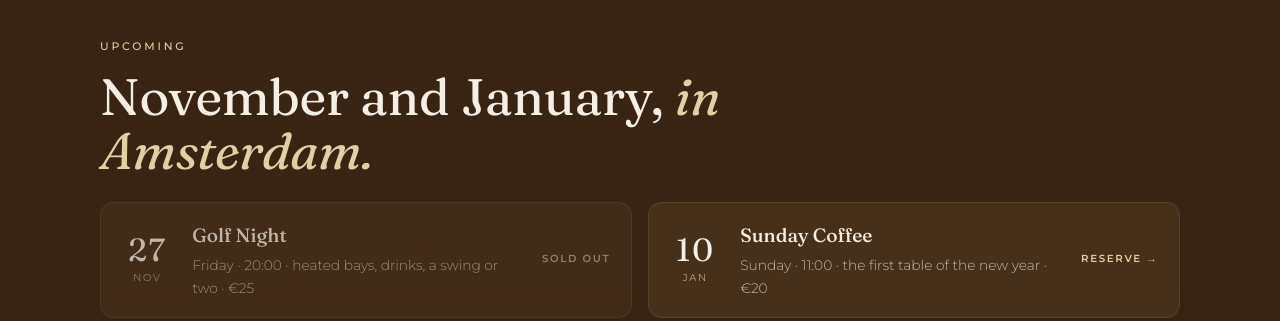
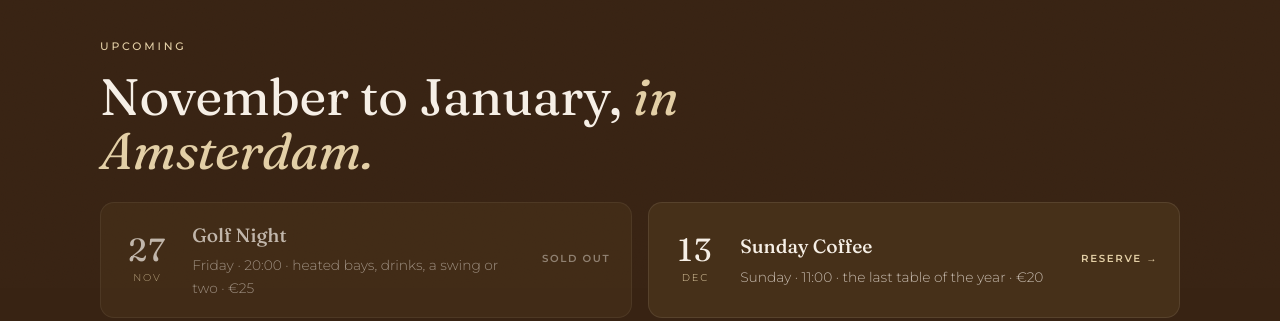
Before and after one commit to AUREUM10/joinaureum, a plain HTML site: page events.html in a window 1280 px wide. Shown: the part 512-833 px from the top of the page. Drawn offline with Linux system fonts and the light colour scheme.

Commit message:
Add Sunday Coffee 13 December
Co-Authored-By: Claude Opus 5.5 <noreply@anthropic.com>

```diff
--- a/events.html
+++ b/events.html
@@ -27,6 +27,7 @@
 <link href="https://fonts.googleapis.com/css2?family=Fraunces:ital,opsz,wght,SOFT,WONK@0,9..144,400..900,0..100,0..1;1,9..144,400..700,0..100,0..1&family=Montserrat:wght@300;400;500;600&display=swap" rel="stylesheet" />
 <link rel="stylesheet" href="style.css?v=202611211721" />
 <script type="application/ld+json">{"@context": "https://schema.org", "@type": "Event", "name": "Aureum Golf Night: Networking for Entrepreneurs & Professionals", "startDate": "2026-11-27T20:00:00+01:00", "endDate": "2026-11-27T23:00:00+01:00", "eventStatus": "https://schema.org/EventScheduled", "eventAttendanceMode": "https://schema.org/OfflineEventAttendanceMode", "location": {"@type": "Place", "name": "Amsterdam (venue shared after registration)", "address": {"@type": "PostalAddress", "addressLocality": "Amsterdam", "addressCountry": "NL"}}, "organizer": {"@type": "Organization", "name": "The Aureum Club", "url": "https://joinaureum.com"}, "offers": {"@type": "Offer", "url": "https://luma.com/jcsbtafv", "price": "25", "priceCurrency": "EUR", "availability": "https://schema.org/SoldOut"}, "description": "Golf night in heated bays for founders, entrepreneurs and professionals in Amsterdam. Drinks from 20:00, golf from 21:00. EUR 25 including play.", "url": "https://luma.com/jcsbtafv", "image": "https://joinaureum.com/images/og-aureum.jpg"}</script>
+<script type="application/ld+json">{"@context": "https://schema.org", "@type": "Event", "name": "Aureum Sunday Coffee: Meet Founders, Entrepreneurs & Professionals", "startDate": "2026-12-13T11:00:00+01:00", "endDate": "2026-12-13T13:00:00+01:00", "eventStatus": "https://schema.org/EventScheduled", "eventAttendanceMode": "https://schema.org/OfflineEventAttendanceMode", "location": {"@type": "Place", "name": "Amsterdam (venue shared after registration)", "address": {"@type": "PostalAddress", "addressLocality": "Amsterdam", "addressCountry": "NL"}}, "organizer": {"@type": "Organization", "name": "The Aureum Club", "url": "https://joinaureum.com"}, "offers": {"@type": "Offer", "url": "https://luma.com/5mvb67w0", "price": "20", "priceCurrency": "EUR", "availability": "https://schema.org/InStock"}, "description": "The last Sunday coffee of the year for founders and professionals at one table in Amsterdam, with a hot-seat question round. EUR 20 per chair, coffee at your own tab.", "url": "https://luma.com/5mvb67w0", "image": "https://joinaureum.com/images/og-aureum.jpg"}</script>
 <script type="application/ld+json">{"@context": "https://schema.org", "@type": "Event", "name": "Aureum Sunday Coffee: Meet Founders, Entrepreneurs & Professionals", "startDate": "2027-01-10T11:00:00+01:00", "endDate": "2027-01-10T13:00:00+01:00", "eventStatus": "https://schema.org/EventScheduled", "eventAttendanceMode": "https://schema.org/OfflineEventAttendanceMode", "location": {"@type": "Place", "name": "Amsterdam (venue shared after registration)", "address": {"@type": "PostalAddress", "addressLocality": "Amsterdam", "addressCountry": "NL"}}, "organizer": {"@type": "Organization", "name": "The Aureum Club", "url": "https://joinaureum.com"}, "offers": {"@type": "Offer", "url": "https://luma.com/ojau351p", "price": "20", "priceCurrency": "EUR", "availability": "https://schema.org/InStock"}, "description": "Sunday coffee morning for founders and professionals at one table in Amsterdam, with a hot-seat question round. EUR 20 per chair, coffee at your own tab. The exact location follows on the Friday evening before.", "url": "https://luma.com/ojau351p", "image": "https://joinaureum.com/images/og-aureum.jpg"}</script>
 <script type="application/ld+json">{"@context": "https://schema.org", "@type": "Event", "name": "AI Builder Programme, Workshop 01: Claude for Your Business", "startDate": "2027-01-17T12:00:00+01:00", "endDate": "2027-01-17T16:00:00+01:00", "eventStatus": "https://schema.org/EventScheduled", "eventAttendanceMode": "https://schema.org/OfflineEventAttendanceMode", "location": {"@type": "Place", "name": "Amsterdam (venue shared before the workshop)", "address": {"@type": "PostalAddress", "addressLocality": "Amsterdam", "addressCountry": "NL"}}, "organizer": {"@type": "Organization", "name": "The Aureum Club", "url": "https://joinaureum.com"}, "offers": {"@type": "Offer", "url": "https://joinaureum.com/courses.html", "price": "250", "priceCurrency": "EUR", "availability": "https://schema.org/InStock"}, "url": "https://joinaureum.com/workshop-1.html", "image": "https://joinaureum.com/images/stripe/workshop-1.jpg"}</script>
 <!-- Meta Pixel (Aureum) -->
@@ -66,13 +67,18 @@ fbq('track', 'PageView');
     <div class="cf-inner">
       <div class="cf-head reveal">
         <span class="label">Upcoming</span>
-        <h2>November and January, <em>in Amsterdam.</em></h2>
+        <h2>November to January, <em>in Amsterdam.</em></h2>
       </div>
       <div class="cf-dates reveal-stagger">
         <a class="cf-date lift is-full" href="https://luma.com/jcsbtafv" target="_blank" rel="noopener">
           <span class="d"><b>27</b>Nov</span>
           <span class="t"><h3>Golf Night</h3><p>Friday &middot; 20:00 &middot; heated bays, drinks, a swing or two &middot; &euro;25</p></span>
           <span class="go">Sold out</span>
+        </a>
+        <a class="cf-date lift" href="https://luma.com/5mvb67w0" target="_blank" rel="noopener">
+          <span class="d"><b>13</b>Dec</span>
+          <span class="t"><h3>Sunday Coffee</h3><p>Sunday &middot; 11:00 &middot; the last table of the year &middot; &euro;20</p></span>
+          <span class="go">Reserve &rarr;</span>
         </a>
         <a class="cf-date lift" href="https://luma.com/ojau351p" target="_blank" rel="noopener">
           <span class="d"><b>10</b>Jan</span>
```
Also changed, not shown: index.html (+7 -1 lines), llms.txt.
